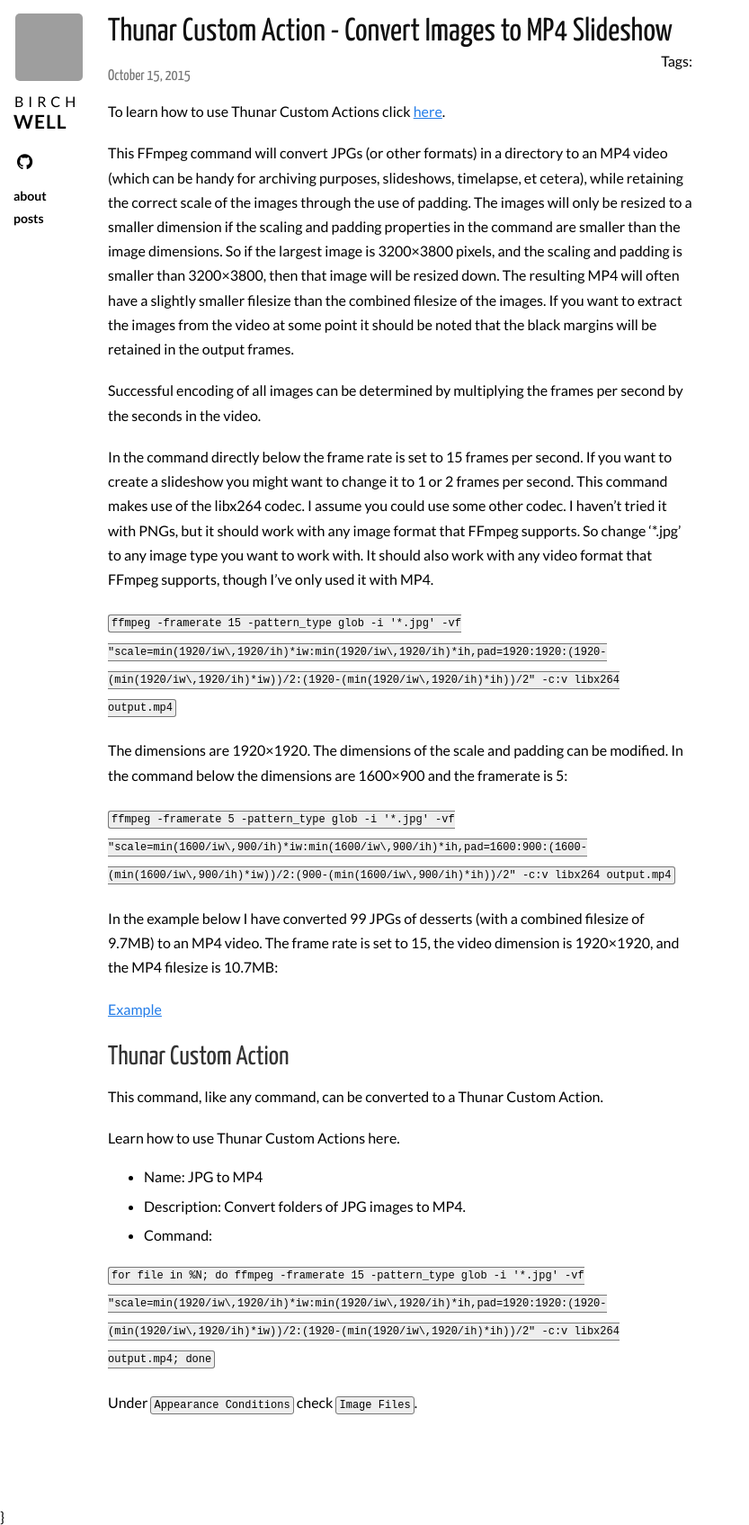
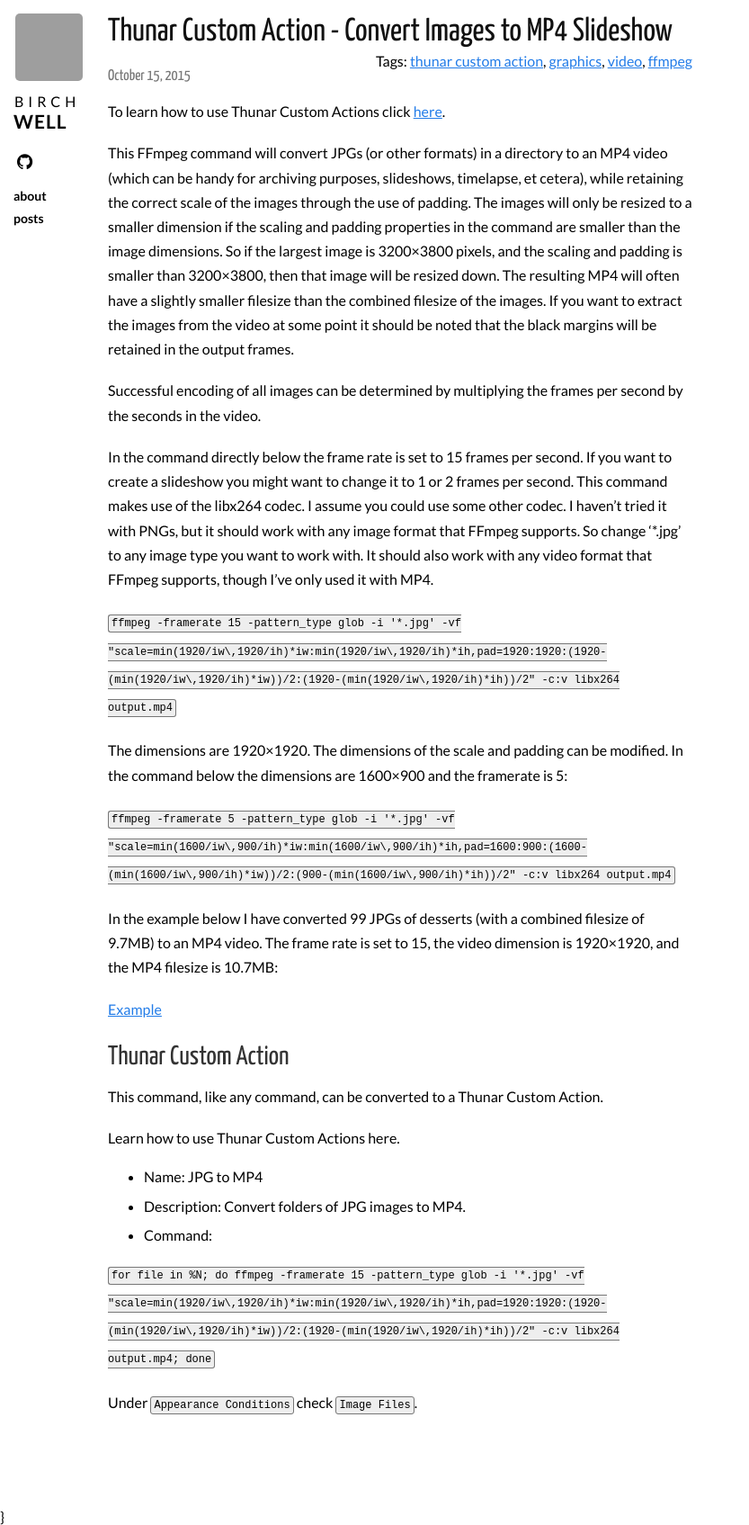
Before and after one commit to Birchwell/birchwell.github.io, a Jekyll site: the page built from _posts/2015-10-15-thunar-custom-action-ffmpeg-convert-jpg-to-mp4.md, in a window 1280 px wide. Shown: the whole page at 90% size, without its empty margins (0-833 px from the left). Built offline with Jekyll 4.4.1, drawn with Linux system fonts in a browser that asks for light colours; nearby versions of some CDN libraries; Markdown is read by kramdown in place of the engine named in the settings; comment, search, counter and statistics services are not loaded; grey boxes are pictures that could not be loaded.

Commit message:
Update 2015-10-15-thunar-custom-action-ffmpeg-convert-jpg-to-mp4.md

```diff
--- a/_posts/2015-10-15-thunar-custom-action-ffmpeg-convert-jpg-to-mp4.md
+++ b/_posts/2015-10-15-thunar-custom-action-ffmpeg-convert-jpg-to-mp4.md
@@ -1,6 +1,11 @@
 ---
 layout: post
 title: Thunar Custom Action - Convert Images to MP4 Slideshow
+tags:
+- thunar custom action
+- graphics
+- video
+- ffmpeg
 category: posts
 ---
 To learn how to use Thunar Custom Actions click [here](https://birchwell.github.io/posts/thunar-custom-actions-tutorial-convert-video-to-avi/).
```
